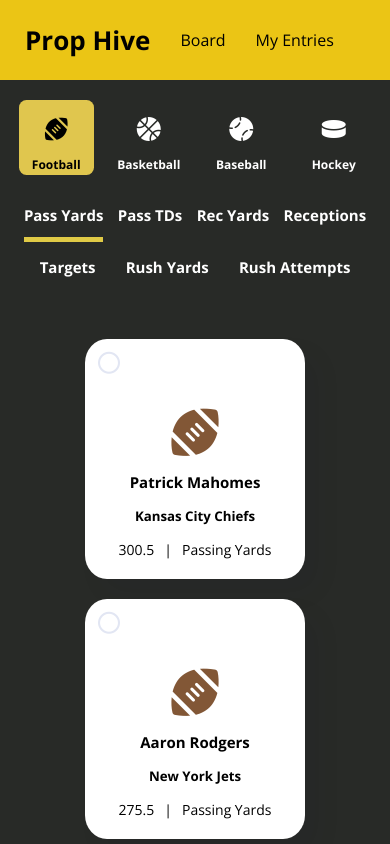
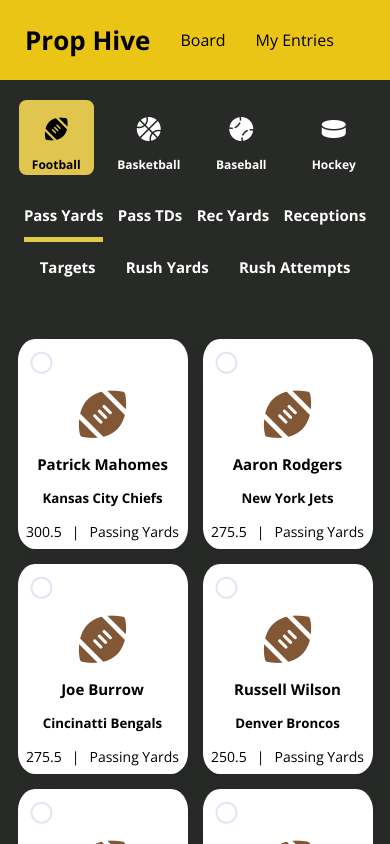
Before and after one commit to bartigue87/prop-dfs-site, a React (Vite) app: page / in a window 390 px wide. Shown: the top 844 px of the page. Built offline with nearby package versions, Linux system fonts and the light colour scheme.

Commit message:
make two columns on mobile

```diff
--- a/index.html
+++ b/index.html
@@ -12,7 +12,7 @@
   <link rel="preconnect" href="https://fonts.gstatic.com" crossorigin>
   <link href="https://fonts.googleapis.com/css2?family=Open+Sans:wght@400;700&display=swap" rel="stylesheet">
 
-  <title>DFS Hive</title>
+  <title>Prop Hive</title>
 </head>
 
 <body>
--- a/src/components/BaseballNavs.jsx
+++ b/src/components/BaseballNavs.jsx
@@ -18,7 +18,7 @@ export default function BaseballNavs(props) {
         name={"category"}
       />
       <CategoryNav
-        category={"Earned Runs Allowed"}
+        category={"ERA"}
         value={"Earned Runs Allowed"}
         formData={props.formData}
         setFormData={props.setFormData}
--- a/src/components/CategoryNav.jsx
+++ b/src/components/CategoryNav.jsx
@@ -4,7 +4,6 @@ import "./component-styles/CategoryNav.css";
 
 export default function CategoryNav(props) {
   const [category, setCategory] = useContext(categoryContext);
-  console.log(category);
 
   const handleRadio = (event) => {
     props.setFormData({
--- a/src/components/component-styles/Tile.css
+++ b/src/components/component-styles/Tile.css
@@ -1,6 +1,6 @@
 .tile {
-  height: 240px;
-  width: 220px;
+  height: 210px;
+  width: 170px;
   position: relative;
 }
 
--- a/src/index.css
+++ b/src/index.css
@@ -38,4 +38,10 @@ section {
     margin: 0 auto;
     gap: 10px;
   }
+
+  section {
+    width: 95%;
+    justify-content: center;
+    gap: 15px;
+  }
 }
--- a/src/pages/BaseballPlayers.jsx
+++ b/src/pages/BaseballPlayers.jsx
@@ -40,7 +40,7 @@ export default function BaseballPlayers(props) {
         key={data.name}
         player={data.name}
         team={data.team}
-        category={"Earned Runs Allowed"}
+        category={"ERA"}
         icon={"fa-baseball-ball"}
         iconColor={"#ff3636"}
         projection={data.earned_runs_allowed_projections}
@@ -55,7 +55,7 @@ export default function BaseballPlayers(props) {
       players = strikeouts;
     } else if (category === "Pitching Outs") {
       players = pitchingOuts;
-    } else if (category === "Earned Runs Allowed") {
+    } else if (category === "ERA") {
       players = earnedRuns;
     } else {
       players = strikeouts;
--- a/src/pages/Homepage.jsx
+++ /dev/null
@@ -1,5 +0,0 @@
-import Tile from "../components/Tile";
-
-export default function Homepage() {
-  return <section></section>;
-}
```
